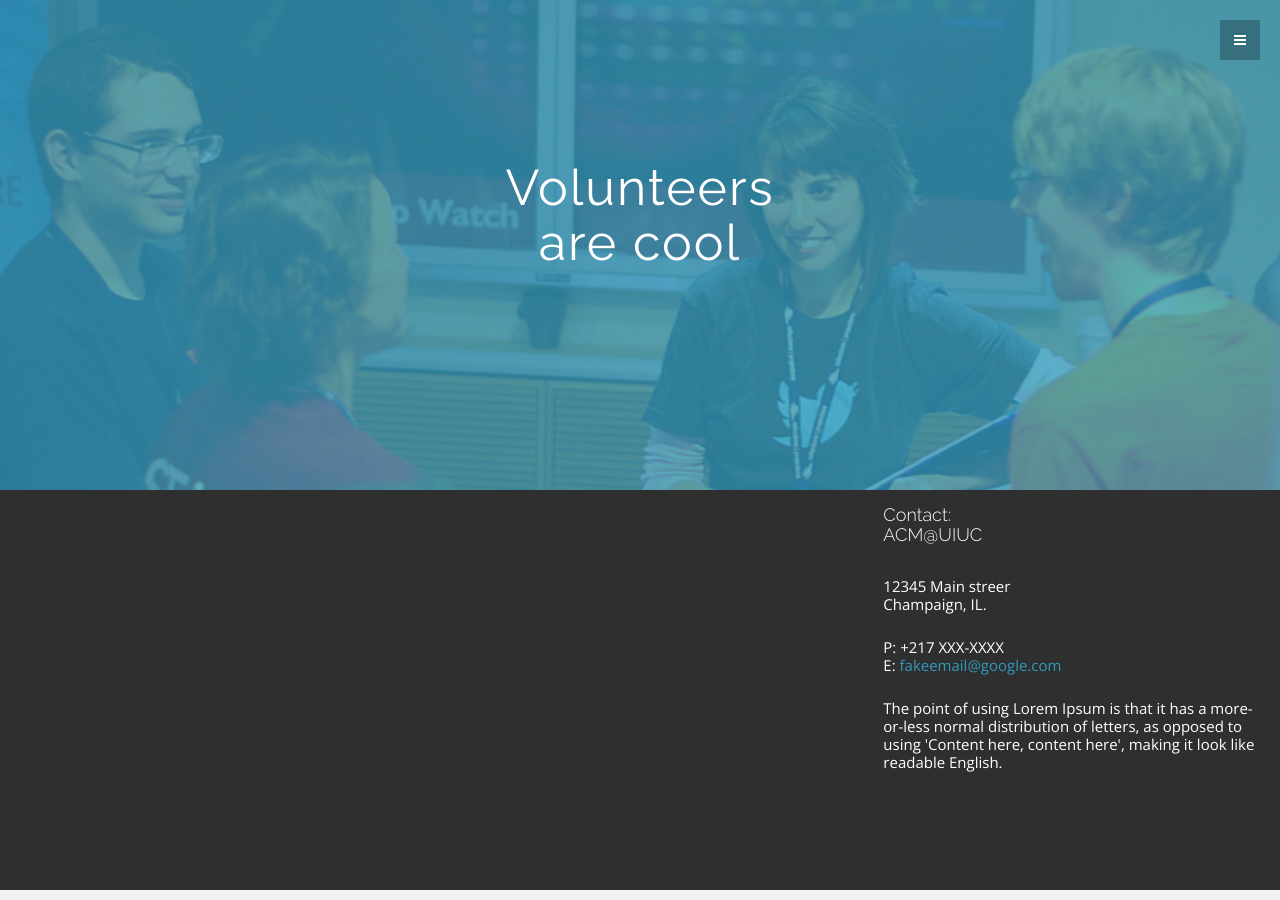
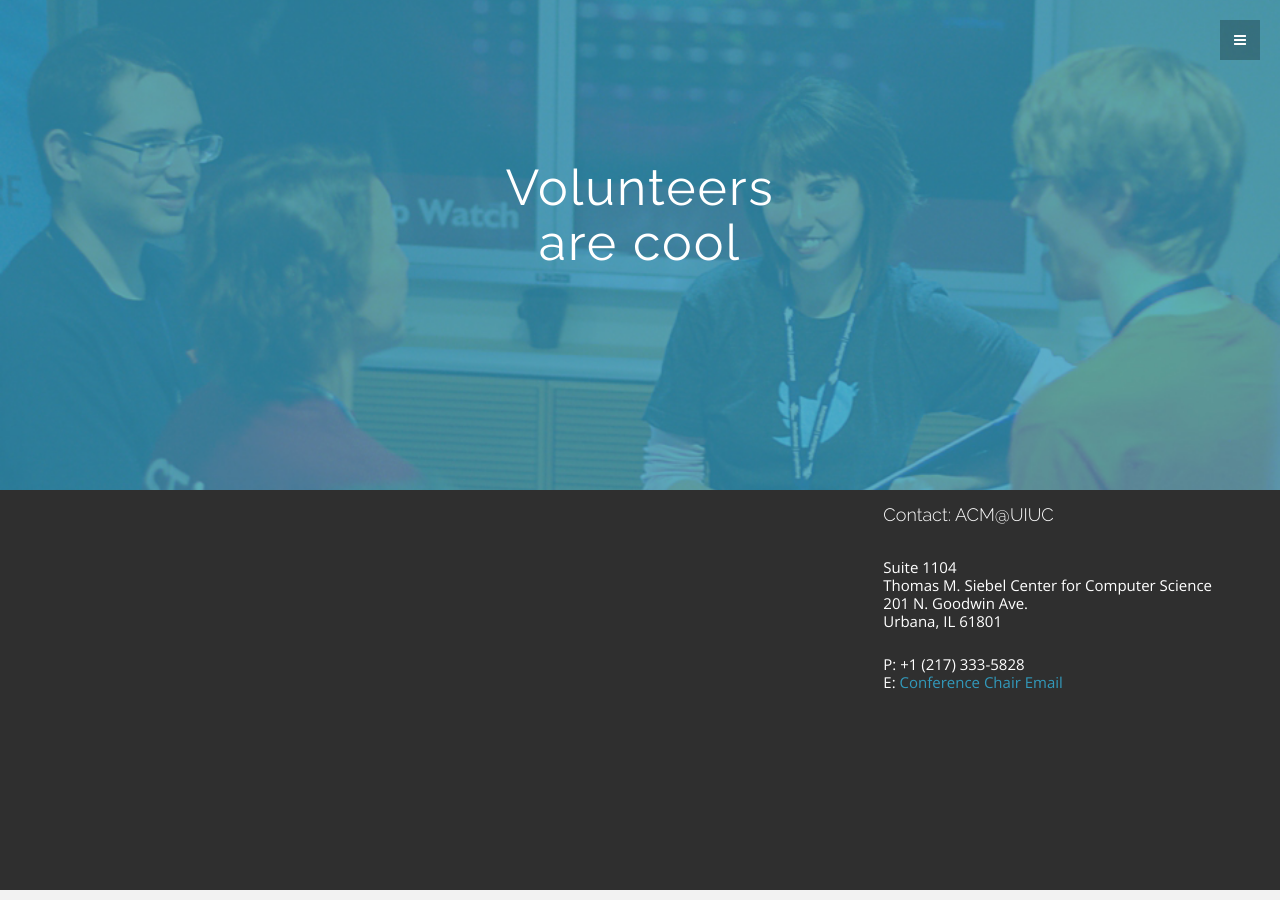
Before and after one commit to ReflectionsProjections/rp2014website, a Jekyll site: the page built from volunteer/index.html, in a window 1280 px wide. Built offline with Jekyll 4.4.1, drawn with Linux system fonts in a browser that asks for light colours; nearby versions of some CDN libraries.

Commit message:
fixed footer

```diff
--- a/_includes/footer.html
+++ b/_includes/footer.html
@@ -10,17 +10,19 @@
     </div>
   </div><!--col-lg-8-->
   <div class="col-lg-4">
-   <h4>Contact:<br/>ACM@UIUC</h4>
+   <h4>Contact: ACM@UIUC</h4>
    <br>
    <p>
-    12345 Main streer<br/>
-    Champaign, IL.
+    Suite 1104<br />
+    Thomas M. Siebel Center for Computer Science<br />
+    201 N. Goodwin Ave.<br/>
+    Urbana, IL 61801
   </p>
   <p>
-    P: +217 XXX-XXXX<br/>
-    E: <a href="mailto:#">fakeemail@google.com</a>
+    P: +1 (217) 333-5828<br/>
+    E: <a href="mailto:conference-chair@acm.uiuc.edu.">Conference Chair Email</a>
+    <!-- Email Signup Box -->
   </p>
-  <p>The point of using Lorem Ipsum is that it has a more-or-less normal distribution of letters, as opposed to using 'Content here, content here', making it look like readable English.</p>
 </div><!--col-lg-4-->
 </div><!-- row -->
 </div><!-- container -->
--- a/_sass/theme.scss
+++ b/_sass/theme.scss
@@ -213,8 +213,8 @@ hr {
 
   #headerwrap{
 
-
-    & h1,h2{
+    color: #FFFFFF;
+    & h1,h2, h3{
      color: #FFFFFF;
    }
 
```
Also changed, not shown: js/index.js (added, +33 -0 lines), css/screen.css, css/theme.css.
